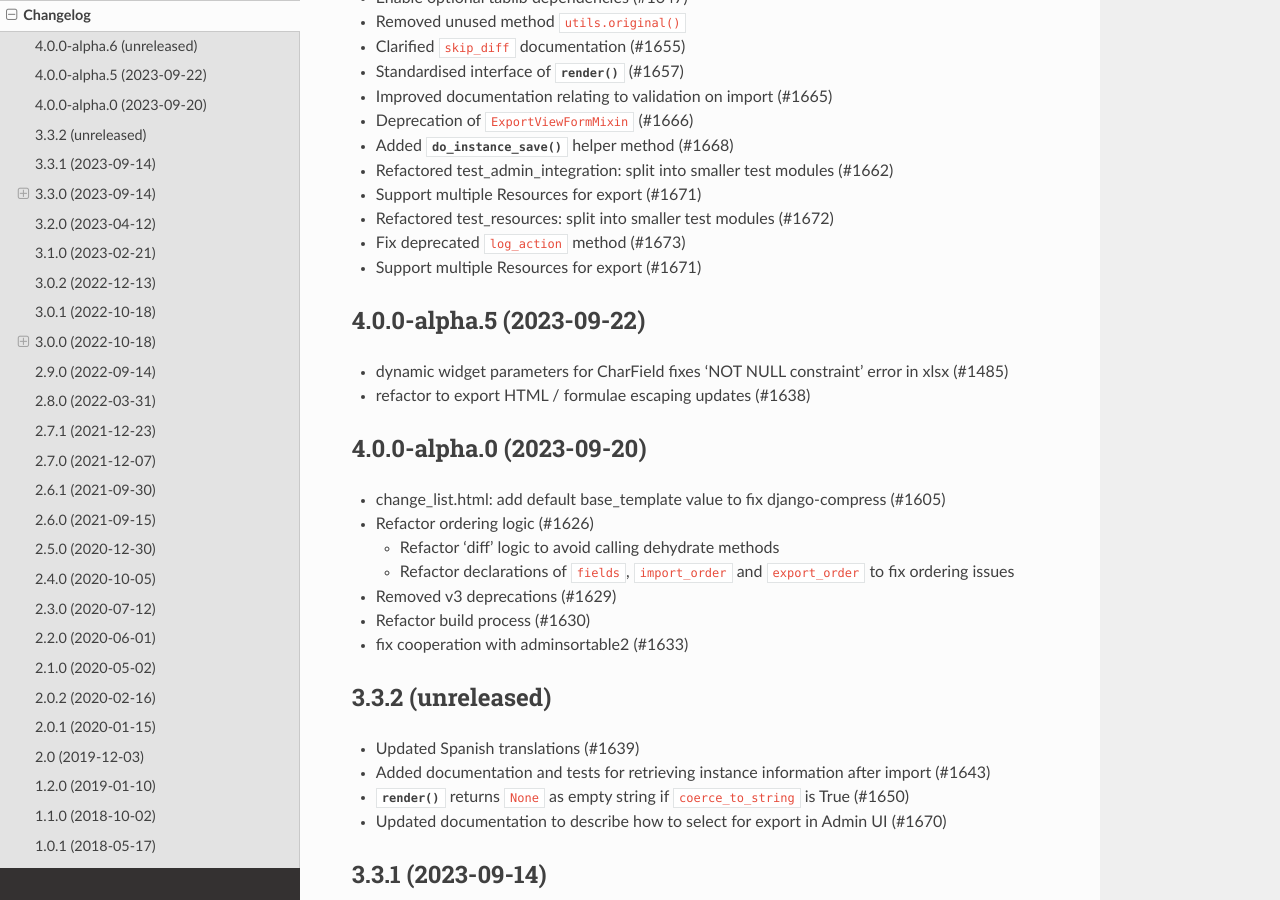
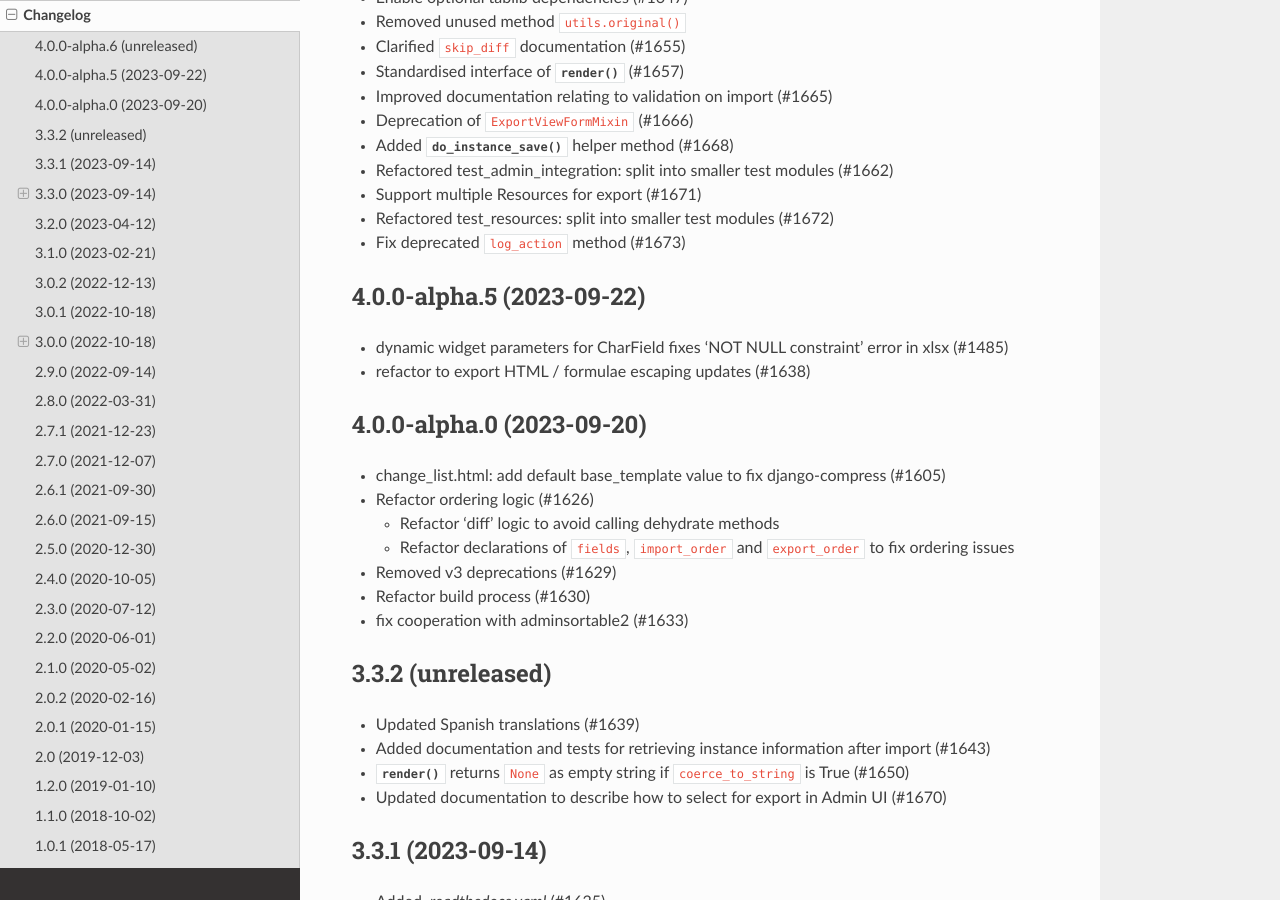
Before and after one commit to django-import-export/django-import-export, a Sphinx documentation site: the page built from docs/changelog.rst, in a window 1280 px wide and 900 px high, scrolled down 402 px. Built offline with Sphinx 7.4.7 and the Read the Docs theme 2.0.0, drawn with Linux system fonts in a browser that asks for light colours; pages that are not in the unit, such as notebooks, are missing from menus; the version number could not be read and is left out.

Commit message:
removed duplicate line

```diff
--- a/docs/changelog.rst
+++ b/docs/changelog.rst
@@ -23,7 +23,6 @@ Please refer to :doc:`release notes<release_notes>`.
 - Support multiple Resources for export (#1671)
 - Refactored test_resources: split into smaller test modules (#1672)
 - Fix deprecated ``log_action`` method (#1673)
-- Support multiple Resources for export (#1671)
 
 4.0.0-alpha.5 (2023-09-22)
 --------------------------
```
